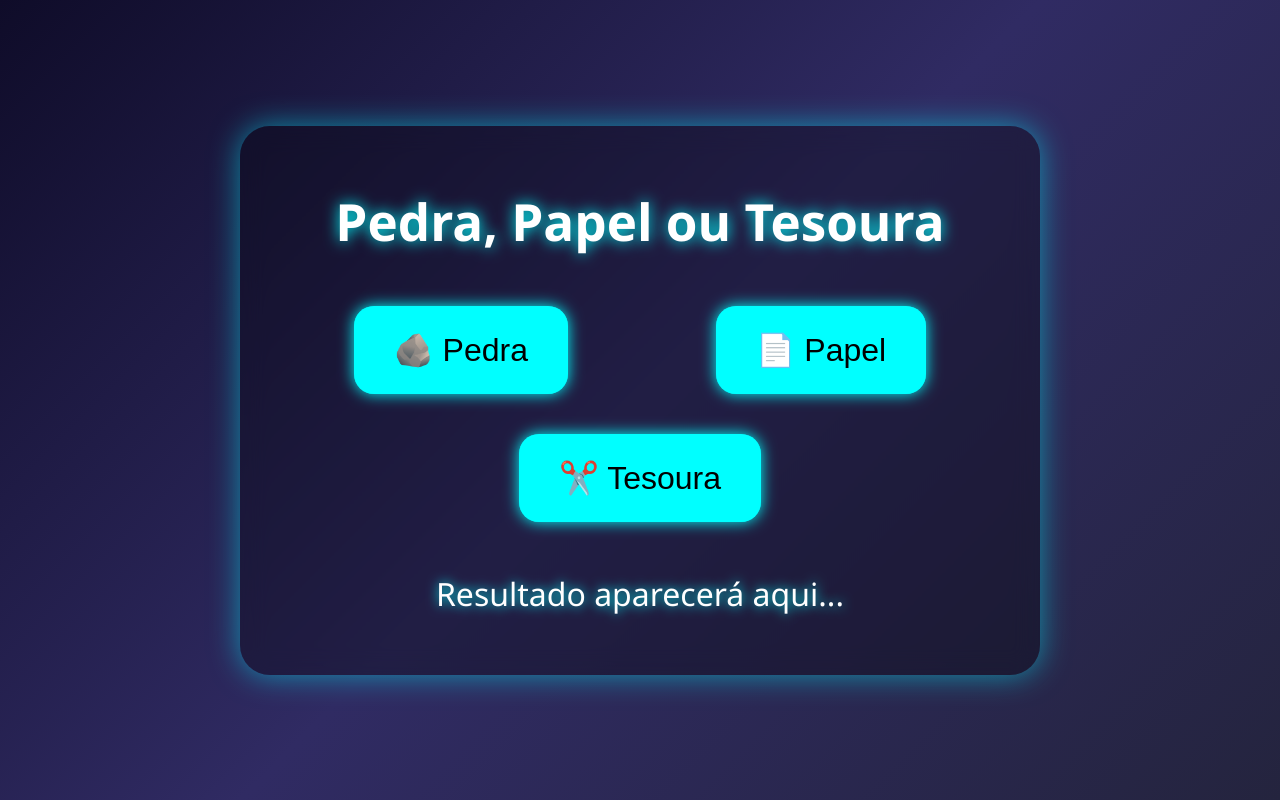
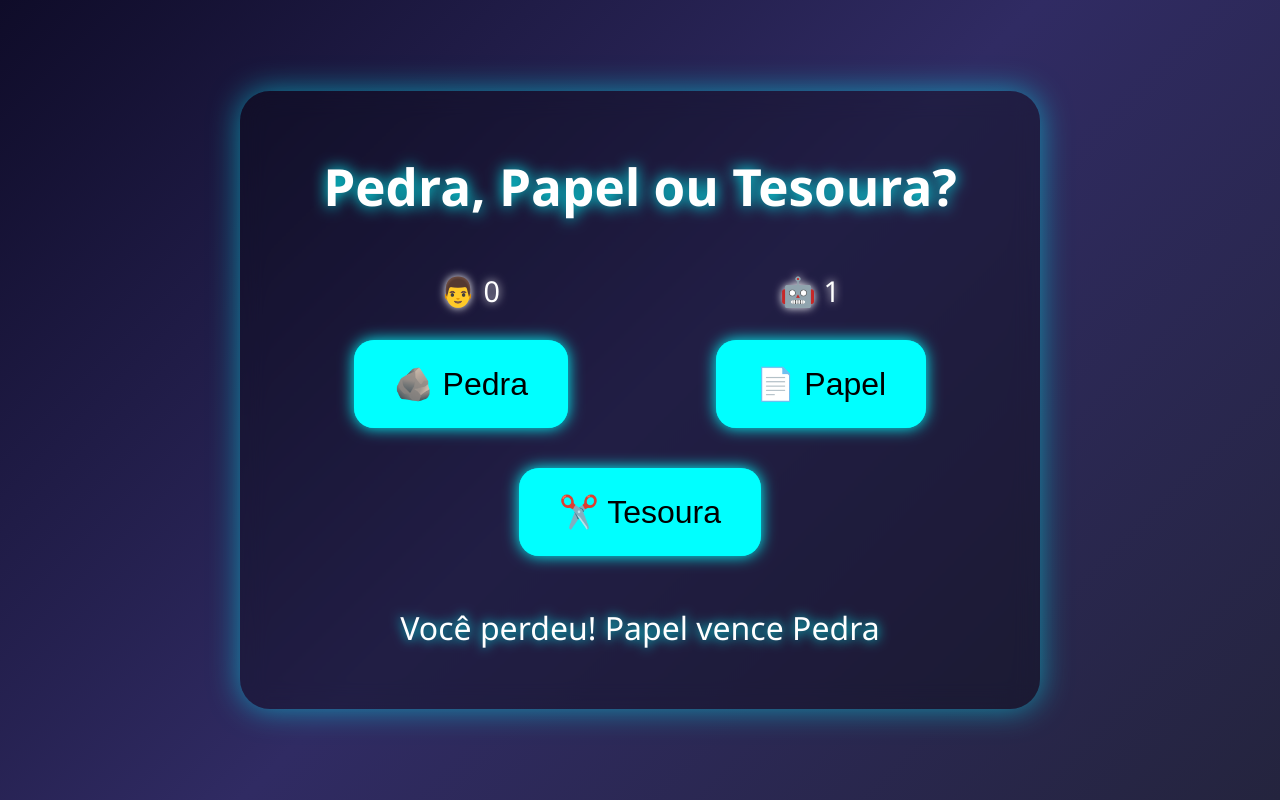
Before and after one commit to Nauakk1/Projeto-Final-Fernanda-, a plain HTML site: page index.html in a window 1280 px wide. Both pictures are taken after a click on the button "🪨 Pedra". Drawn offline with Linux system fonts and the light colour scheme.

Commit message:
Adicionando a parte lógica do jogo. Juntamente um placar e feedback sonoro

```diff
--- a/index.html
+++ b/index.html
@@ -3,20 +3,29 @@
 <head>
   <meta charset="UTF-8" />
   <meta name="viewport" content="width=device-width, initial-scale=1.0"/>
-  <title>Pedra, Papel ou Tesoura</title>
+  <title>Pedra, Papel ou Tesoura?</title>
   <link rel="stylesheet" href="style.css" />
 </head>
 <body>
   <div class="container">
-    <h1>Pedra, Papel ou Tesoura</h1>
+
+    <h1>Pedra, Papel ou Tesoura?</h1>
+
+    <div class="scoreboard">
+      <p>👨 <span id="player">0</span></p>
+      <p>🤖 <span id="pc">0</span></p>
+    </div>
+
     <div class="choices">
-      <button class="choice">🪨 Pedra</button>
-      <button class="choice">📄 Papel</button>
-      <button class="choice">✂️ Tesoura</button>
+      <button class="choice" onclick="play('Pedra')">🪨 Pedra</button>
+      <button class="choice" onclick="play('Papel')">📄 Papel</button>
+      <button class="choice" onclick="play('Tesoura')">✂️ Tesoura</button>
     </div>
     <div class="result">
-      <p>Resultado aparecerá aqui...</p>
+      <p id="result">Resultado aparecerá aqui...</p>
     </div>
   </div>
+
+  <script src="script.js"></script>
 </body>
 </html>
--- /dev/null
+++ b/script.js
@@ -0,0 +1,40 @@
+const options = ["Pedra", "Papel", "Tesoura"];
+const sounds = {
+    victory: new Audio("sounds/victory.mp3"),
+    defeat: new Audio("sounds/defeat.mp3"),
+}
+
+const result = document.getElementById("result");
+const playerScoreEl = document.getElementById("player");
+const pcScoreEl = document.getElementById("pc");
+
+let playerScore = 0;
+let pcScore = 0;
+
+const play = (playerOption) => {
+  const pcOption = options[Math.floor(Math.random() * 3)];
+
+  if (playerOption === pcOption) {
+    result.innerHTML = `Empate! Você e o computador escolheram ${playerOption}`;
+    if (playerScore > 0 && pcScore > 0) {
+      playerScore--;
+      pcScore--;
+    }
+    sounds.defeat.play();
+  } else if (
+    (playerOption === "Pedra" && pcOption === "Tesoura") ||
+    (playerOption === "Papel" && pcOption === "Pedra") ||
+    (playerOption === "Tesoura" && pcOption === "Papel")
+  ) {
+    result.innerHTML = `Você ganhou! ${playerOption} vence ${pcOption}`;
+    playerScore++;
+    sounds.victory.play();
+  } else {
+    result.innerHTML = `Você perdeu! ${pcOption} vence ${playerOption}`;
+    pcScore++;
+    sounds.defeat.play();
+  }
+
+  playerScoreEl.textContent = playerScore;
+  pcScoreEl.textContent = pcScore;
+};
--- a/style.css
+++ b/style.css
@@ -13,7 +13,6 @@
     display: flex;
     justify-content: center;
     align-items: center;
-    padding: 40px;
   }
 
   .container {
@@ -62,3 +61,12 @@
     font-size: 2rem;
     text-shadow: 0 0 12px #0ff;
   }
+
+
+  .scoreboard {
+    display: flex;
+    justify-content: space-around;
+    margin-bottom: 30px;
+    font-size: 1.8rem;
+    text-shadow: 0 0 8px;
+  }
```
Also changed, not shown: 2 other files.
